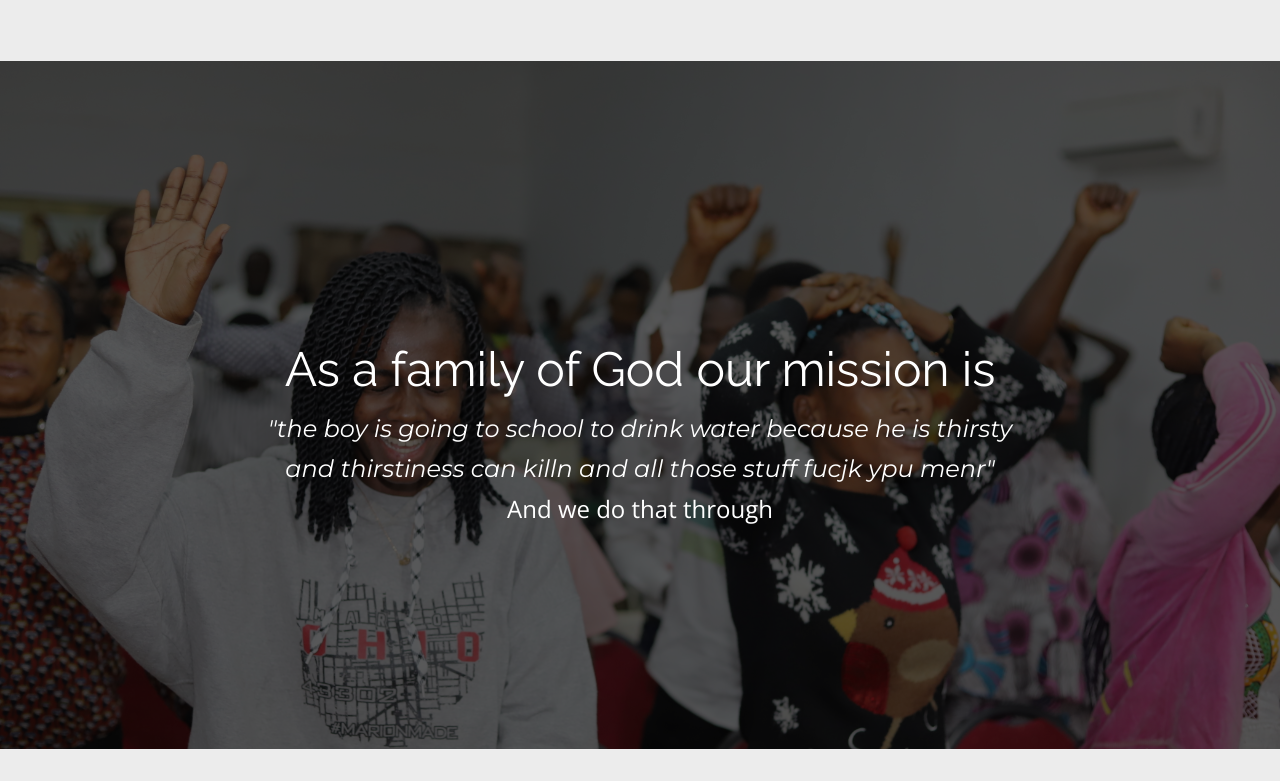
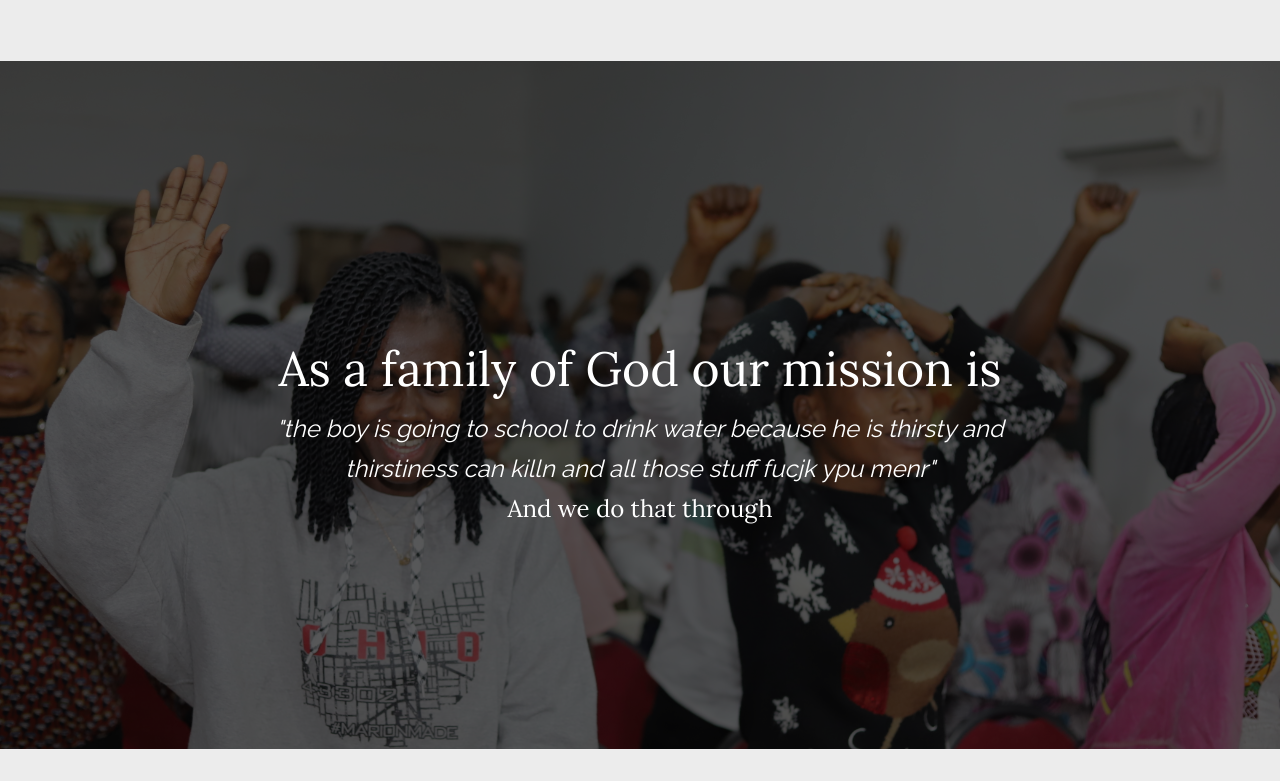
Before and after one commit to gyauelvis/WordHaven, a plain HTML site: page index.html in a window 1280 px wide. Shown: the part 1379-2160 px from the top of the page. Drawn offline with nearby package versions, Linux system fonts and the light colour scheme.

Commit message:
Learnt more about intersection observer and applied it here

```diff
--- a/indexStyle.css
+++ b/indexStyle.css
@@ -172,6 +172,7 @@ body {
 .contactBanner .icons:hover {
   opacity: 0.8;
 }
+
 .lilIntro {
   padding: 4rem;
   display: flex;
@@ -184,12 +185,14 @@ body {
   padding: 1.5rem;
   color: rgba(0, 0, 0, 0.8);
 }
+/* We are WordHaven Ministry International Church */
 .lilIntro div h2 {
   display: block;
   font-size: 1.5rem;
   line-height: 3rem;
   font-family: "Raleway", sans-serif;
 }
+/* WordHaven Ministry International Church  */
 .lilIntro div h2 span,
 .service_sections h2 {
   display: block;
@@ -234,7 +237,7 @@ body {
 }
 /* Div containing the as a family of God and everything ending with we do that through */
 .mission .intro {
-  font-family: "Open Sans", sans-serif;
+  font-family: "Lora", sans-serif;
   line-height: 5rem;
   font-size: 1.2rem;
   text-align: center;
@@ -246,7 +249,6 @@ body {
 }
 /* As a family of God text */
 .mission .intro span {
-  font-family: "Raleway", sans-serif;
   font-size: 3rem;
   text-align: center;
   color: #fff;
@@ -262,7 +264,7 @@ body {
   color: #fff;
   font-style: italic;
   width: 60%;
-  font-family: "Montserrat", sans-serif;
+  font-family: "Raleway", sans-serif;
 }
 .values {
   padding: 4rem 4rem;
--- a/indexjs.js
+++ b/indexjs.js
@@ -19,7 +19,14 @@ closeMenu.addEventListener("click", toggleOff);
 
 // The stugger animation of the church values
 let values = document.querySelectorAll(".value");
-observer = new IntersectionObserver(function (entries) {
+const observer = new IntersectionObserver(function (entries) {
+  // So as to tell the browser to use its view port to tract the intersectioon of the element
+  root: null;
+  // Defines set of ratios for which the intersection observer should intersect
+  // 1.0 means the entire element has to be intersected first
+  thresholds: [1.0];
+  // Defines margins around the root so that it does not observe untill it has gotten there yet
+  rootMargin: "10rem 0 10rem 0";
   entries.forEach(function (entry) {
     if (entry.isIntersecting) {
       entry.target.style.opacity = "1";
@@ -28,7 +35,7 @@ observer = new IntersectionObserver(function (entries) {
       entry.target.style.transition = `all 500ms ease-in-out ${entry.target.dataset.delay}`;
     } else {
       entry.target.style.opacity = "0";
-      entry.target.style.transform = "translateY(50%)";
+      entry.target.style.transform = "translateY(40%)";
       entry.target.style.filter = "blur(5px)";
       entry.target.style.transition = `all 500ms ease-in-out ${entry.target.dataset.delay}`;
     }
```
